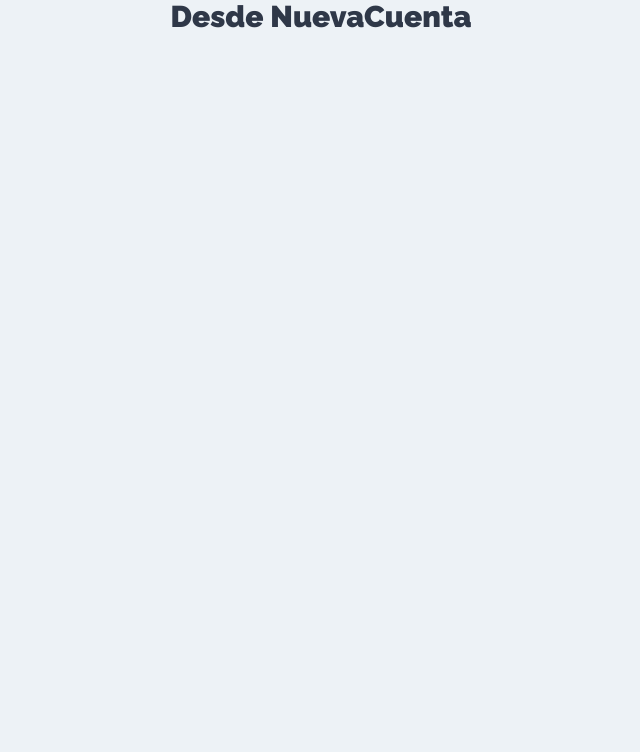
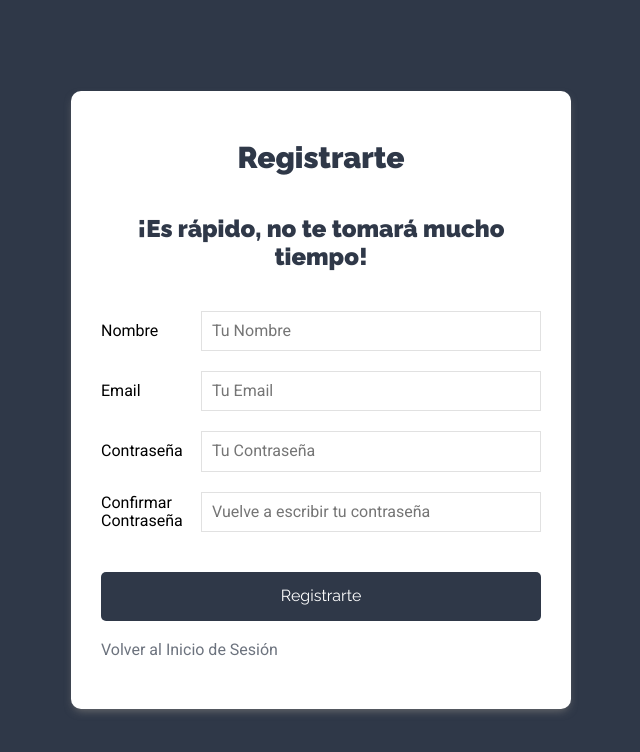
Before and after one commit to tomasgz7/Merntasks-cliente, a React (Create React App) app: page /nueva-cuenta in a window 1280 px wide. Shown: the top 752 px of the page, without its empty margins (319-959 px from the left). Built offline with nearby package versions, Linux system fonts and the light colour scheme.

Commit message:
Creando el componente de Nueva Cuenta.

```diff
--- a/src/components/auth/Login.js
+++ b/src/components/auth/Login.js
@@ -51,12 +51,12 @@ const Login = () => {
         </div>
 
         <div className="campo-form">
-        <label htmlFor='password'>Password</label>
+        <label htmlFor='password'>Contraseña</label>
         <input
               type="password"
               id="password"
               name="password"
-              placeholder='Tu Password'
+              placeholder='Tu Contraseña'
               value={password}
               onChange={onChange}
         />
--- a/src/components/auth/NuevaCuenta.js
+++ b/src/components/auth/NuevaCuenta.js
@@ -1,9 +1,113 @@
-import React from 'react';
+import React, {useState} from 'react';
+import { Link } from 'react-router-dom'
 
 const NuevaCuenta = () => {
+
+    //State para el Inicio de SESIÓN
+    const [usuario, setUsuario] = useState ({
+          nombre: '',
+          email: '',
+          password: '',
+          confirmar:''
+        });
+
+    // Extraer del usuario el email & password.
+    const {nombre, email, password, confirmar} = usuario;
+
+    const onChange = e => {
+          setUsuario({
+            ...usuario,
+            [e.target.name] : e.target.value
+          })
+    }
+
+    //Cuando el usuario quiere iniciar Sesión
+    const onSubmit = e => {
+      e.prevent.default();
+
+
+    //Validación para que no hayan campos vacios.
+
+    //Que el password tenga como mínimo 6 caracteres.
+
+    //Que los password sean iguales a la hora de crear la cuenta
+
+
+
+    //Pasarlo al action.
+
+    }
+
     return (
-       <h1>Desde NuevaCuenta</h1>
-     );
+      <div className="form-usuario">
+        <div className='contenedor-form sombra dark'>
+          <h1>Registrarte</h1>
+          <h2>¡Es rápido, no te tomará mucho tiempo!</h2>
+
+      <form
+            onSubmit={onSubmit}
+      >
+          <div className="campo-form">
+        <label htmlFor="email">Nombre</label>
+        <input
+              type="text"
+              id="nombre"
+              name="nombre"
+              placeholder='Tu Nombre'
+              value={nombre}
+              onChange={onChange}
+        />
+        </div>
+
+        <div className="campo-form">
+        <label htmlFor="email">Email</label>
+        <input
+              type="email"
+              id="email"
+              name="email"
+              placeholder='Tu Email'
+              value={email}
+              onChange={onChange}
+        />
+        </div>
+
+        <div className="campo-form">
+        <label htmlFor='password'>Contraseña</label>
+        <input
+              type="password"
+              id="password"
+              name="password"
+              placeholder='Tu Contraseña'
+              value={password}
+              onChange={onChange}
+        />
+        </div>
+
+        <div className="campo-form">
+        <label htmlFor='confirmar'>Confirmar Contraseña</label>
+        <input
+              type="password"
+              id="confirmar"
+              name="confirmar"
+              placeholder='Vuelve a escribir tu contraseña'
+              value={confirmar}
+              onChange={onChange}
+        />
+        </div>
+
+        <div className='campo-form'>
+          <input type="submit" className='btn btn-primario btn-block' value="Registrarte" />
+        </div>
+
+      </form>
+
+      <Link to= {'/'} className="enlace-cuenta">
+         Volver al Inicio de Sesión
+      </Link>
+
+    </div>
+  </div>
+ );
 }
 
 export default NuevaCuenta;
```
